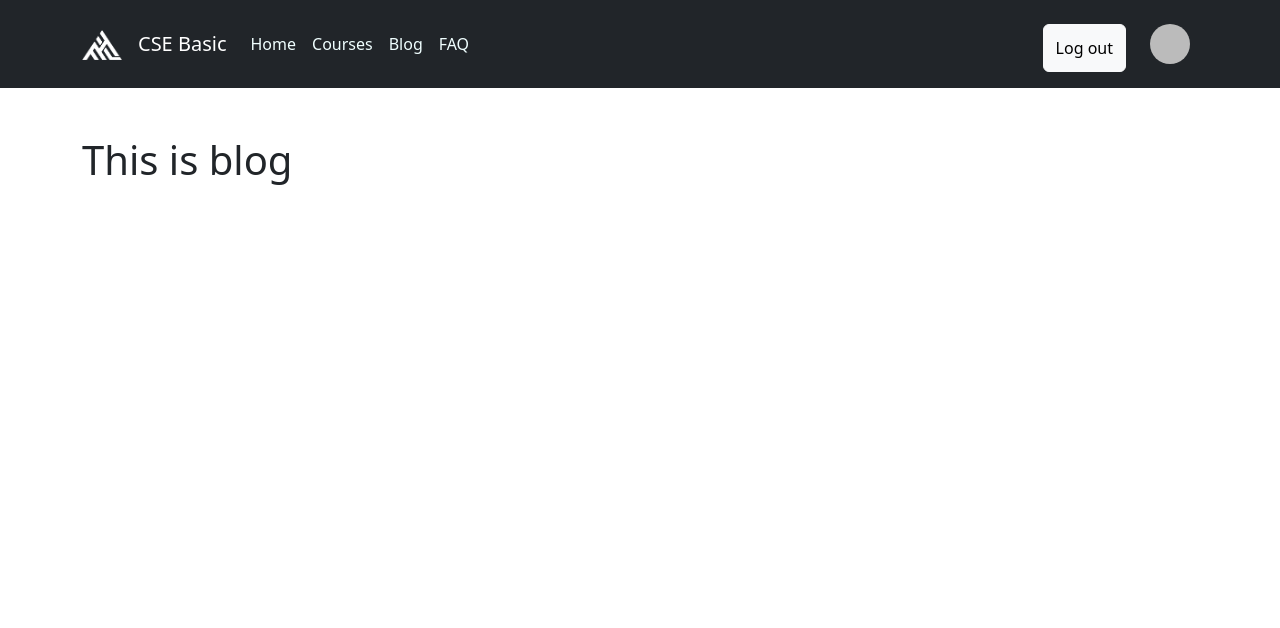
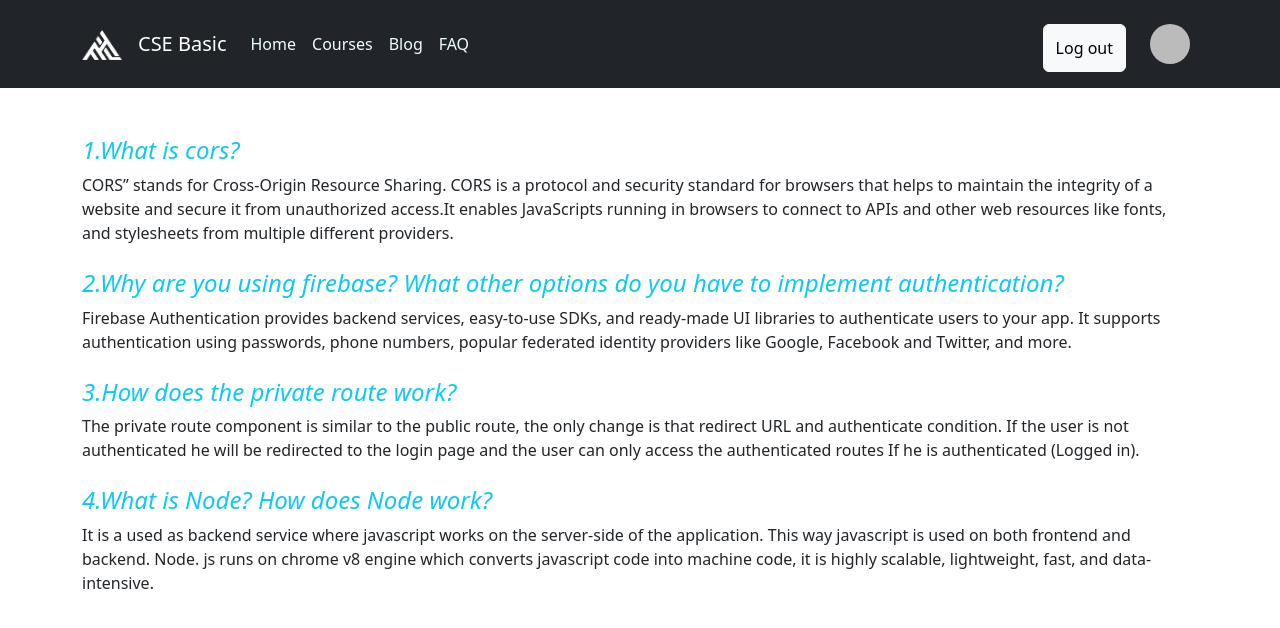
Before and after one commit to Progna-Labony-Roy/CSE-basic-client-side, a React (Create React App) app: page /blog in a window 1280 px wide. Shown: the top 628 px of the page. Built offline with nearby package versions, Linux system fonts and the light colour scheme; no server answers; sample sign-in values are in the browser's storage.

Commit message:
blog page added

```diff
--- a/src/components/Pages/Blog/Blog.js
+++ b/src/components/Pages/Blog/Blog.js
@@ -3,7 +3,20 @@ import React from 'react';
 const Blog = () => {
     return (
         <div>
-            <h1>This is blog</h1>
+            <h4 className='fst-italic text-info'>1.What is cors?</h4>
+            <p>CORS” stands for Cross-Origin Resource Sharing. CORS is a protocol and security standard for browsers that helps to maintain the integrity of a website and secure it from unauthorized access.It enables JavaScripts running in browsers to connect to APIs and other web resources like fonts, and stylesheets from multiple different providers.</p>
+
+
+            <h4 className='fst-italic mt-4 text-info'>2.Why are you using firebase? What other options do you have to implement authentication?</h4>
+            <p>Firebase Authentication provides backend services, easy-to-use SDKs, and ready-made UI libraries to authenticate users to your app. It supports authentication using passwords, phone numbers, popular federated identity providers like Google, Facebook and Twitter, and more.</p>
+
+
+            <h4 className='fst-italic mt-4 text-info'>3.How does the private route work?</h4>
+            <p>The private route component is similar to the public route, the only change is that redirect URL and authenticate condition. If the user is not authenticated he will be redirected to the login page and the user can only access the authenticated routes If he is authenticated (Logged in).</p>
+
+
+            <h4 className='fst-italic mt-4 text-info'>4.What is Node? How does Node work?</h4>
+            <p>It is a used as backend service where javascript works on the server-side of the application. This way javascript is used on both frontend and backend. Node. js runs on chrome v8 engine which converts javascript code into machine code, it is highly scalable, lightweight, fast, and data-intensive.</p>
         </div>
     );
 };
```
